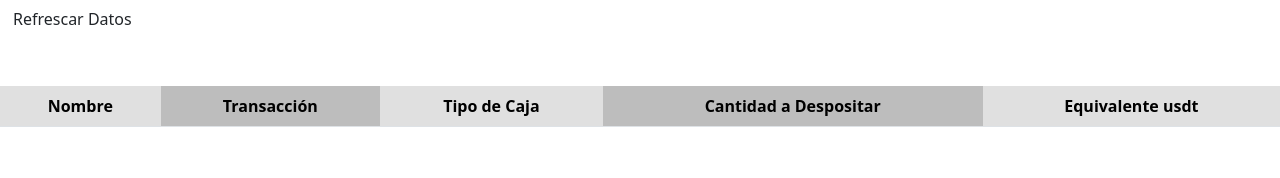
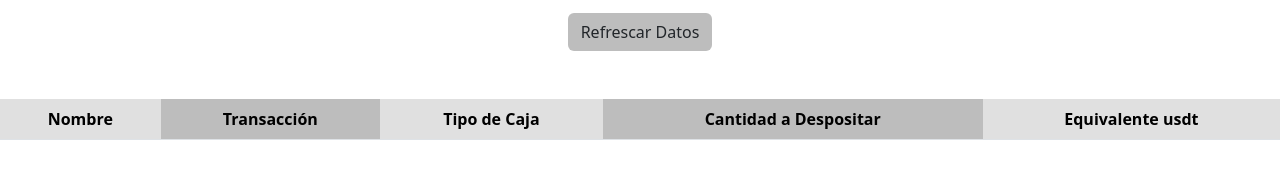
Before and after one commit to roAscurra/ListaSistemaPagos, a plain HTML site: page index.html in a window 1280 px wide. Drawn offline with nearby package versions, Linux system fonts and the light colour scheme; no server answers.

Commit message:
Centrando boton y asignandole color

```diff
--- a/style.css
+++ b/style.css
@@ -4,3 +4,12 @@
 #voscuro{
     background-color: #bdbdbd;
 }
+div{
+    display: flex;
+    justify-content: center;
+    text-align: center;
+    padding-top: 1%;
+}
+#boton{
+    background-color: #bdbdbd;
+}
```
